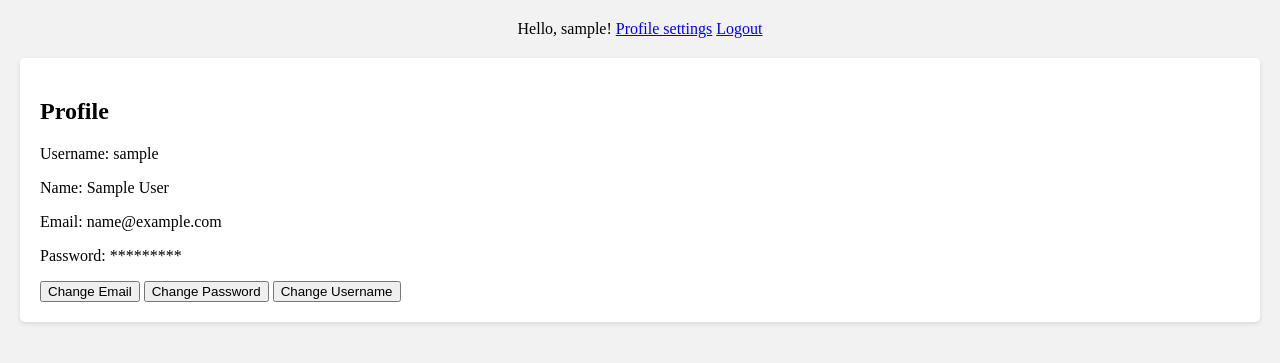
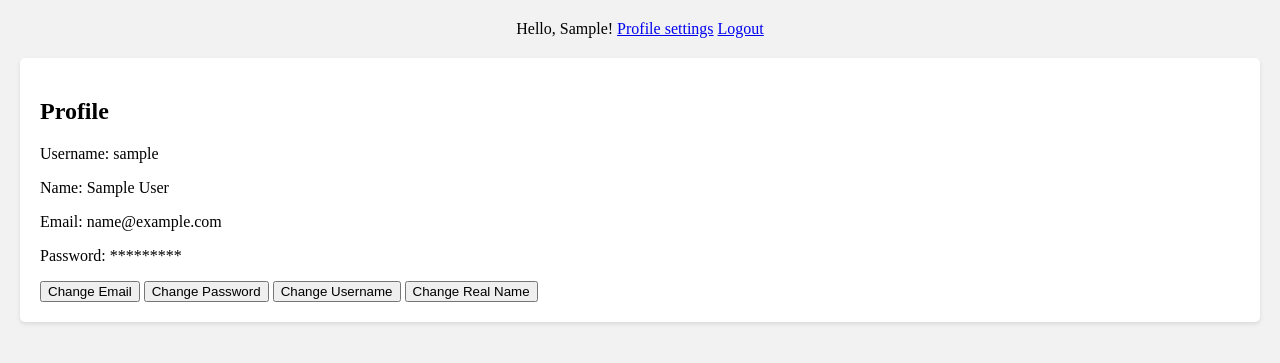
Before and after one commit to dmytromk/checkYourKnowledge, a Django app: page /account/settings/ in a window 1280 px wide. Shown: the top 363 px of the page. Run offline with Django 4.2, Linux system fonts and the light colour scheme; the visitor is signed in with stand-in values (Sample User, id 1).

Commit message:
Added ability to change first and last name fo account, some miscellaneous fixed and refactoring

```diff
--- a/djangoApp/account/apps.py
+++ b/djangoApp/account/apps.py
@@ -1,4 +1,6 @@
 from django.apps import AppConfig
+
+
 class AccountConfig(AppConfig):
     default_auto_field = 'django.db.models.BigAutoField'
     name = 'account'
--- a/djangoApp/account/templates/settings.html
+++ b/djangoApp/account/templates/settings.html
@@ -12,5 +12,6 @@
         <button onclick="window.location.href='/account/change_email'">Change Email</button>
         <button onclick="window.location.href='/account/change_password'">Change Password</button>
         <button onclick="window.location.href='/account/change_username'">Change Username</button>
+        <button onclick="window.location.href='/account/change_realname'">Change Real Name</button>
     </div>
 {% endblock %}
--- a/djangoApp/account/urls.py
+++ b/djangoApp/account/urls.py
@@ -19,9 +19,10 @@ urlpatterns = [
     path('change_password/', views.change_password, name='change_password'),
     path('change_email/', views.change_email, name='change_email'),
     path('change_username/', views.change_username, name='change_username'),
+    path('change_realname/', views.change_realname, name='change_realname'),
     path('settings/', views.settings, name='settings'),
     path('password-reset/', views.CustomPasswordResetView.as_view(),name='password-reset'),
-    path('password-reset/done/', PasswordResetDoneView.as_view(template_name='password_reset_done.html'),name='password_reset_done'),
-    path('password-reset-confirm/<uidb64>/<token>/', PasswordResetConfirmView.as_view(template_name='password_reset_confirm.html'),name='password_reset_confirm'),
-    path('password-reset-complete/',PasswordResetCompleteView.as_view(template_name='password_reset_complete.html'),name='password_reset_complete'),
+    path('password-reset/done/', PasswordResetDoneView.as_view(template_name='password_reset_done.html'), name='password_reset_done'),
+    path('password-reset-confirm/<uidb64>/<token>/', PasswordResetConfirmView.as_view(template_name='password_reset_confirm.html'), name='password_reset_confirm'),
+    path('password-reset-complete/', PasswordResetCompleteView.as_view(template_name='password_reset_complete.html'), name='password_reset_complete'),
 ]
--- a/djangoApp/account/views.py
+++ b/djangoApp/account/views.py
@@ -1,7 +1,7 @@
 from django.shortcuts import render, redirect
 from django.contrib.auth.decorators import login_required
 from django.contrib.auth.views import LoginView, LogoutView, PasswordResetView, PasswordChangeView
-from .forms import RegistrationForm, ChangePasswordForm, ChangeEmailForm, ChangeUsernameForm, PasswordResetForm
+from .forms import *
 from django.urls import reverse_lazy
 from django.contrib import messages
 from django.contrib.auth import authenticate
@@ -10,8 +10,10 @@ from django.contrib.auth import authenticate
 def home(request):
     return render(request, 'home.html', {})
 
+
 class CustomLoginView(LoginView):
     redirect_authenticated_user = True
+
 
 @login_required
 def settings(request):
@@ -19,6 +21,7 @@ def settings(request):
     # if we make CustomProfile model that extends the built-in django User model then use this instead
     # profile = CustomProfile.objects.get(user=user)
     return render(request, 'settings.html', {'profile': user})
+
 
 def register(request):
     if request.method == 'POST':
@@ -34,35 +37,48 @@ def register(request):
 @login_required
 def change_password(request):
     if request.method == 'POST':
-        form = ChangePasswordForm(user = request.user, data = request.POST)
+        form = ChangePasswordForm(user=request.user, data=request.POST)
         if form.is_valid():
             form.save()
             return redirect('/account/settings')
     else:
-        form = ChangePasswordForm(user = request.user)
-    return render(request, 'change_password.html', {'form' : form})
+        form = ChangePasswordForm(user=request.user)
+    return render(request, 'change_password.html', {'form': form})
+
 
 @login_required
 def change_email(request):
     return change_param(request, ChangeEmailForm, 'change_email.html', 'email')
 
+
 @login_required
 def change_username(request):
-    return change_param(request,ChangeUsernameForm,'change_username.html','username')
+    return change_param(request, ChangeUsernameForm, 'change_username.html', 'username')
+
+
+@login_required
+def change_realname(request):
+    return change_param(request, ChangeRealnameForm, 'change_username.html', 'first_name', 'last_name')
+
 
 class CustomPasswordResetView(PasswordResetView):
     form_class = PasswordResetForm
     template_name = 'password_reset.html'
 
-def change_param(request,change_function,template_file,attribute):
+
+def change_param(request, change_function, template_file, *args):
     if request.method == 'POST':
         form = change_function(request.POST)
         if form.is_valid():
-            new_attribute_value = form.cleaned_data[attribute]
+            new_attribute_values = []
+            for arg in args:
+                new_attribute_values.append((arg, form.cleaned_data[arg]))
             password = form.cleaned_data['password']
             user = authenticate(username=request.user.username, password=password)
+
             if user is not None:
-                setattr(user,attribute,new_attribute_value)
+                for attribute_name, attribute_value in new_attribute_values:
+                    setattr(user, attribute_name, attribute_value)
                 user.save()
                 return redirect('/account/settings')
             else:
--- a/djangoApp/templates/base.html
+++ b/djangoApp/templates/base.html
@@ -99,7 +99,7 @@
 <div id="header">
     <span class="header">
         {% if request.user.is_authenticated %}
-            Hello, {{ request.user.username }}!
+            Hello, {{ request.user.first_name }}!
             <a href="{% url 'settings' %}">Profile settings</a>
             <a href="{% url 'logout' %}">Logout</a>
         {% else %}
```
Also changed, not shown: djangoApp/account/forms.py (+20 -4 lines).
